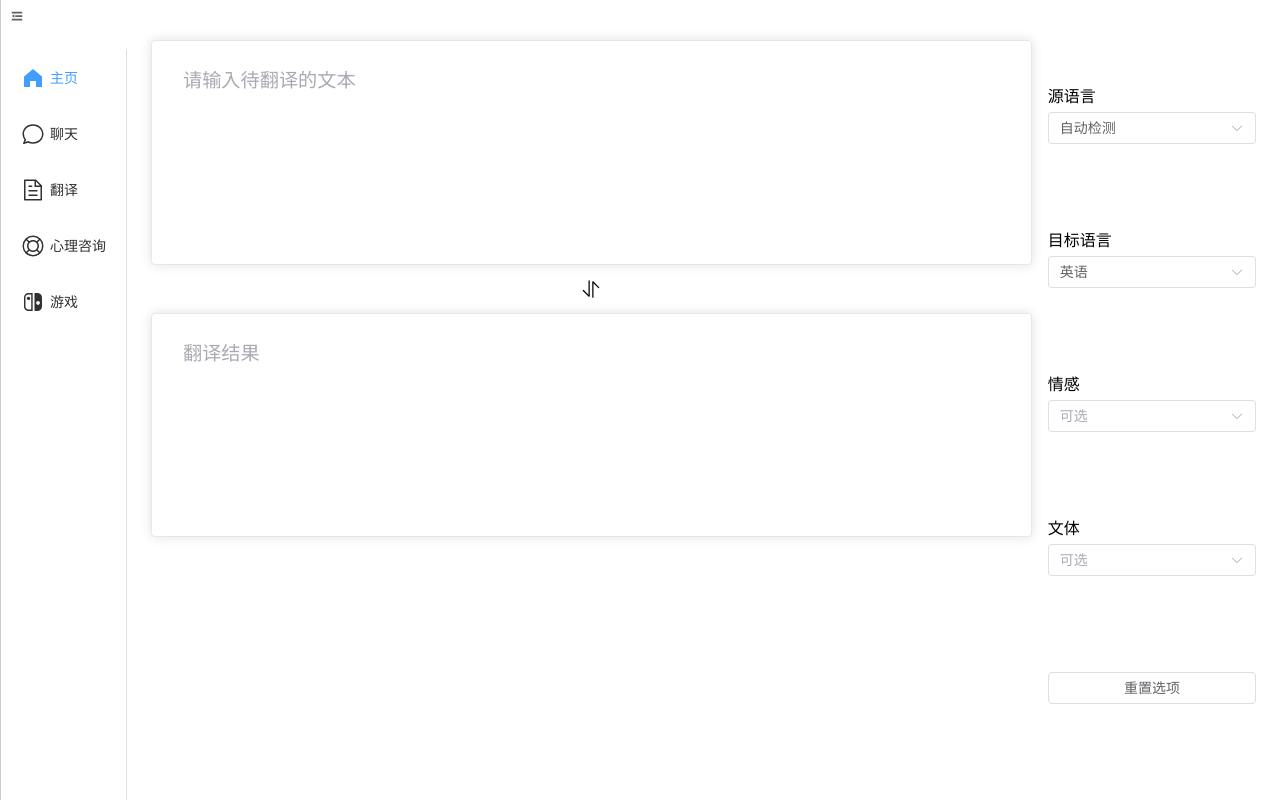
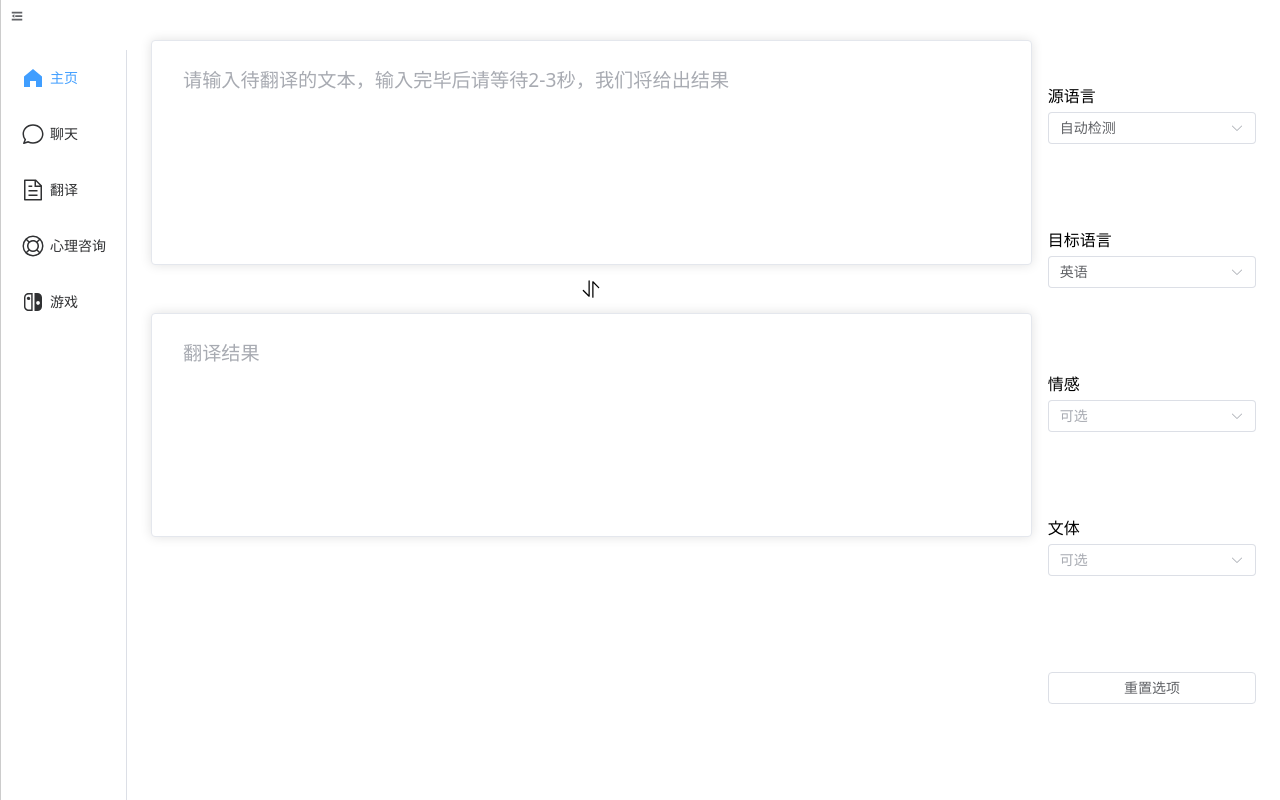
Before and after one commit to yacw-team/yacw-frontend, a Vue app: page /translate in a window 1280 px wide. Built offline with nearby package versions, Linux system fonts and the light colour scheme.

Commit message:
Feat: 翻译界面 翻译结果填充骨架屏 #67
时间暂时是调成固定的

```diff
--- a/components.d.ts
+++ b/components.d.ts
@@ -32,6 +32,9 @@ declare module '@vue/runtime-core' {
     ElRow: typeof import('element-plus/es')['ElRow']
     ElSelect: typeof import('element-plus/es')['ElSelect']
     ElSkeleton: typeof import('element-plus/es')['ElSkeleton']
+    ElSkeletonItem: typeof import('element-plus/es')['ElSkeletonItem']
+    ElSpace: typeof import('element-plus/es')['ElSpace']
+    ElSwitch: typeof import('element-plus/es')['ElSwitch']
     ElTabPane: typeof import('element-plus/es')['ElTabPane']
     ElTabs: typeof import('element-plus/es')['ElTabs']
     ElText: typeof import('element-plus/es')['ElText']
--- a/src/views/Translate/TranslateView.vue
+++ b/src/views/Translate/TranslateView.vue
@@ -3,7 +3,7 @@
     <div class="w-full p-2 md:w-4/5">
       <el-card>
         <el-input class="no-border larger-font" v-model="fromText" :rows="6" type="textarea" resize="none"
-          placeholder="请输入待翻译的文本" :readonly="fromTextReadOnly" @blur.stop="handleSubmit" />
+          placeholder="请输入待翻译的文本，输入完毕后请等待2-3秒，我们将给出结果" :readonly="fromTextReadOnly" @blur.stop="handleSubmit" />
       </el-card>
       <div class="flex my-2">
         <el-icon size="20" class="flex-1 py-4 hover:cursor-pointer" >
@@ -123,7 +123,7 @@ const handleSubmit = async () => {
   // allow user input
   fromTextReadOnly.value = false;
   // stop ToText loading
-  toTextLoading.value = false;
+  toTextLoading.value = false
 
   toTextReadOnly.value = false;
 };
@@ -144,6 +144,8 @@ const handleResetBtn = () => {
 
   toTextReadOnly.value = true;
 };
+
+
 </script>
 
 <style>
```
